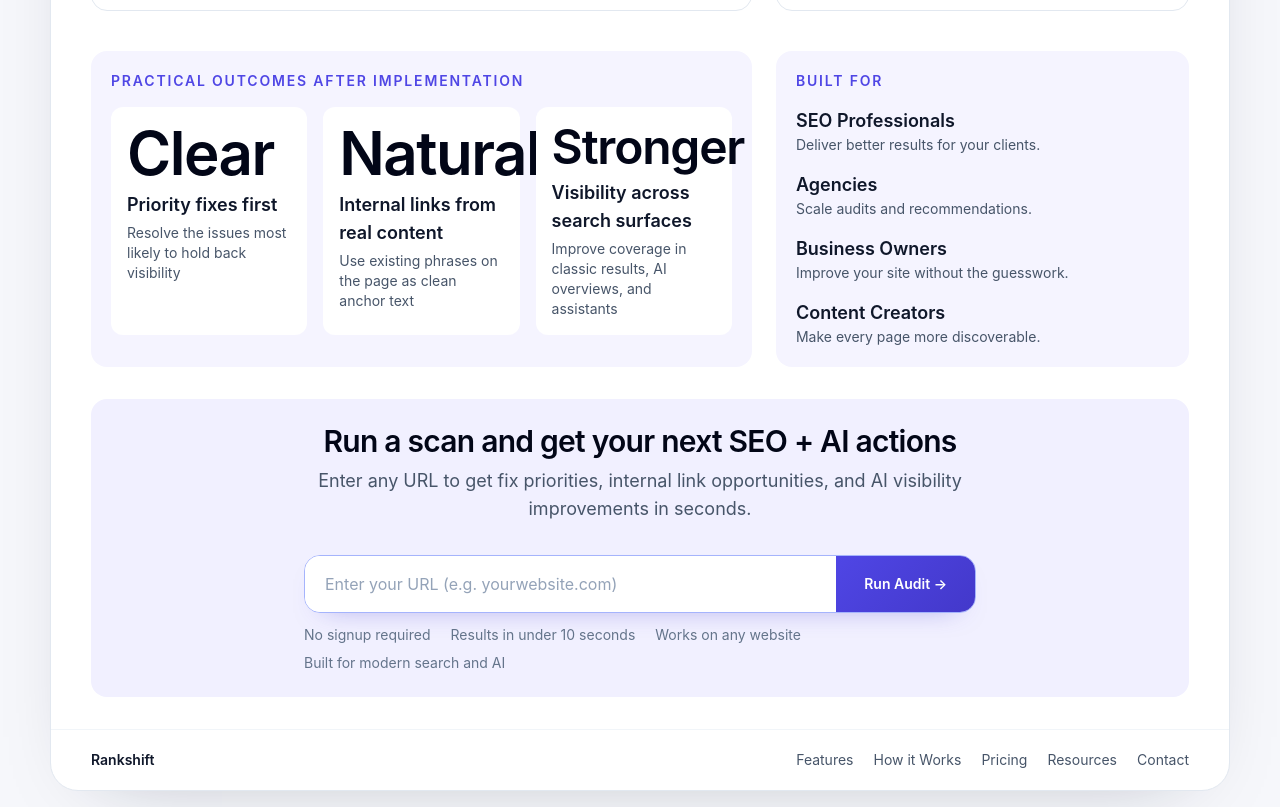
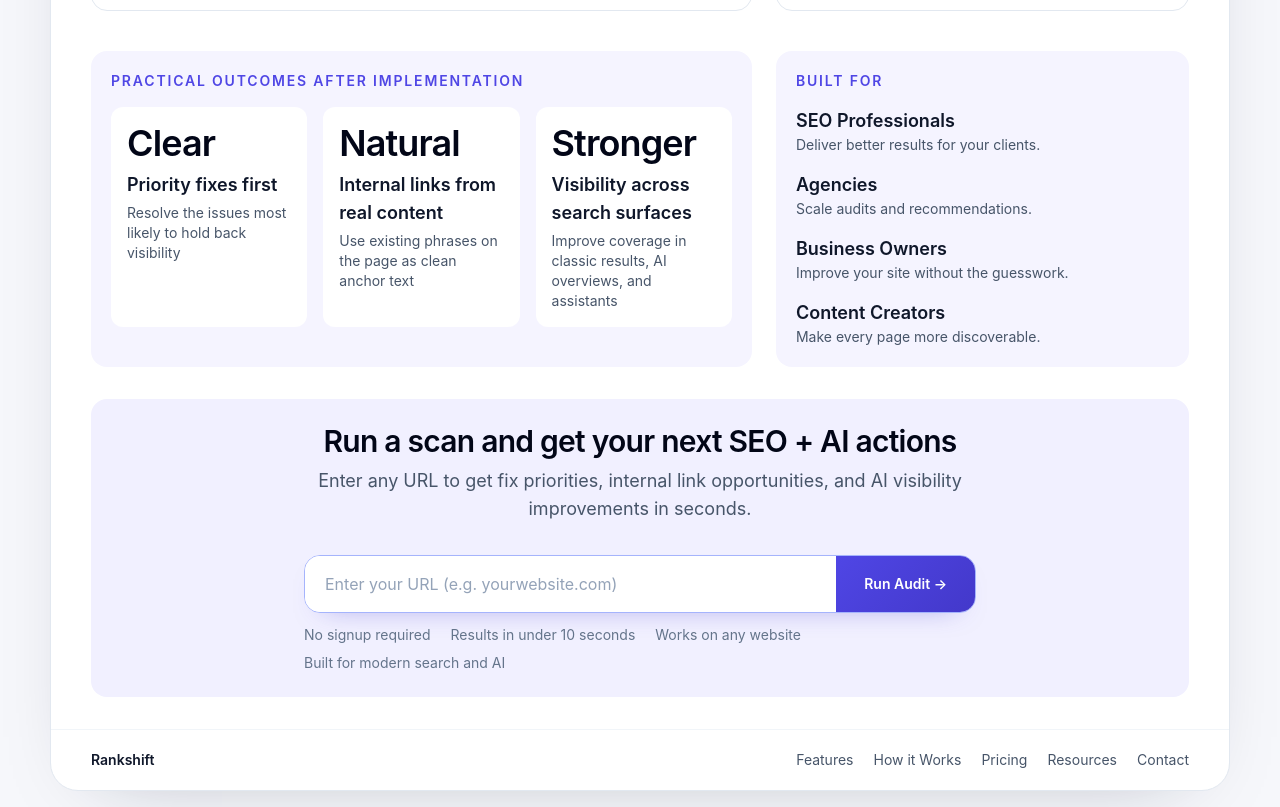
Before and after one commit to Lunoriapp/rankshift-app, a Next.js app: page / in a window 1280 px wide. Shown: the part 1320-2127 px from the top of the page. Built offline with nearby package versions, Linux system fonts and the light colour scheme; no server answers.

Commit message:
Reduce outcomes card headline sizes for cleaner visual balance

```diff
--- a/app/page.tsx
+++ b/app/page.tsx
@@ -32,19 +32,19 @@ const topFeatureStrip = [
 const outcomes = [
   {
     value: "Clear",
-    valueClassName: "text-5xl sm:text-6xl",
+    valueClassName: "text-3xl sm:text-4xl",
     title: "Priority fixes first",
     description: "Resolve the issues most likely to hold back visibility",
   },
   {
     value: "Natural",
-    valueClassName: "text-5xl sm:text-6xl",
+    valueClassName: "text-3xl sm:text-4xl",
     title: "Internal links from real content",
     description: "Use existing phrases on the page as clean anchor text",
   },
   {
     value: "Stronger",
-    valueClassName: "text-4xl sm:text-5xl",
+    valueClassName: "text-3xl sm:text-4xl",
     title: "Visibility across search surfaces",
     description: "Improve coverage in classic results, AI overviews, and assistants",
   },
```
